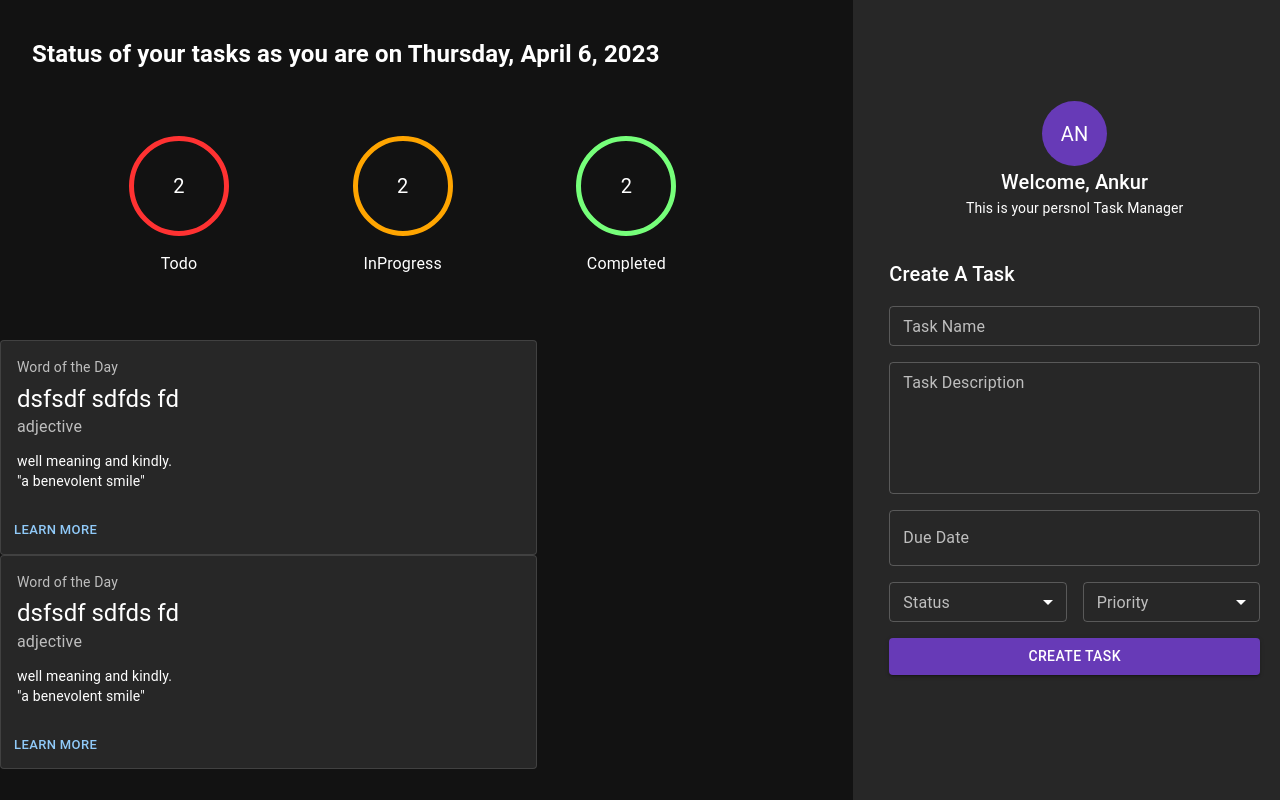
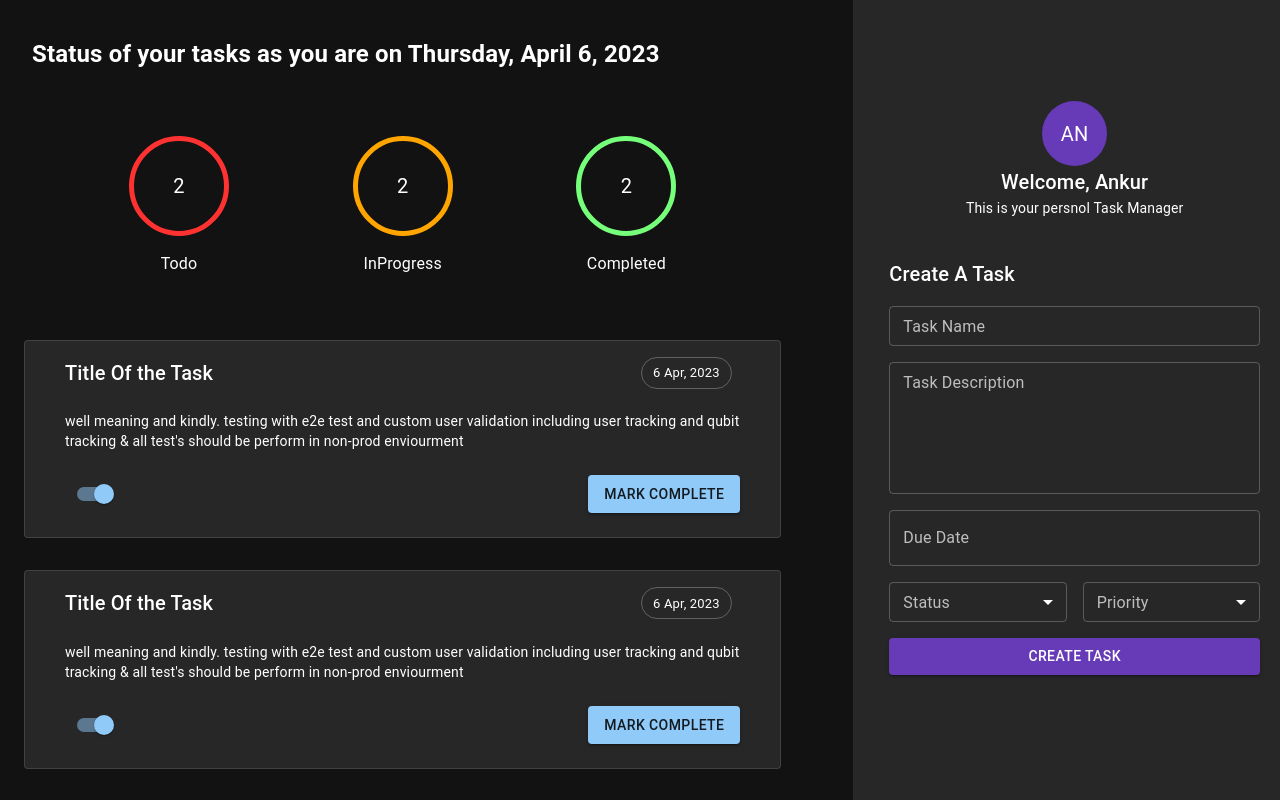
Before and after one commit to devankur03/task-app, a React (Vite) app: page / in a window 1280 px wide. Built offline with nearby package versions, Linux system fonts and the light colour scheme.

Commit message:
TA02 Updated task area changes.

```diff
--- a/src/components/taskArea/TaskArea.tsx
+++ b/src/components/taskArea/TaskArea.tsx
@@ -1,6 +1,7 @@
 import { FC, ReactElement } from 'react';
 import { Box, Grid, Typography } from '@mui/material';
 import { customTheme } from '../../theme/customTheme';
+import Container from '@mui/material/Container';
 import dayjs from 'dayjs';
 import TaskCounter from './task-counter/taskCounter';
 import TaskDetails from './task-details/taskDetails';
@@ -38,18 +39,18 @@ const TaskArea: FC = (): ReactElement => {
                     <TaskCounter status={Status.completed} count={2} />
                 </Grid>
             </Grid>
-            <Grid
-                item
-                display={'flex'}
-                flexDirection="column"
-                md={8}
-                xs={10}
-                alignItems="center"
-                justifyContent={"space-between"}
-            >
 
-                <TaskDetails /> <TaskDetails />
-            </Grid>
+            <Container maxWidth="md">
+                <Box
+                    display={'flex'}
+                    flexDirection="column"
+                    alignItems={'center'}
+                    sx={{ gridGap: '2rem' }}
+                >
+                    <TaskDetails />
+                    <TaskDetails />
+                </Box>
+            </Container>
         </Grid>
     );
 };
--- a/src/components/taskArea/task-details/taskDetails.tsx
+++ b/src/components/taskArea/task-details/taskDetails.tsx
@@ -1,35 +1,57 @@
-import { FC, ReactElement } from "react";
+import { FC, ReactElement } from 'react';
 import Box from '@mui/material/Box';
 import Card from '@mui/material/Card';
 import CardActions from '@mui/material/CardActions';
 import CardContent from '@mui/material/CardContent';
 import Button from '@mui/material/Button';
 import Typography from '@mui/material/Typography';
+import Grid from '@mui/material/Grid';
+import Chip from '@mui/material/Chip';
+import Switch from '@mui/material/Switch';
+import Container from '@mui/material/Container';
+import dayjs from 'dayjs';
 
-const TaskDetails : FC = () :ReactElement =>{
+const TaskDetails: FC = (): ReactElement => {
     return (
+        <Card variant="outlined" sx={{ width: '100%' }}>
+            <CardContent>
+                <Container maxWidth="lg">
+                    <Grid container spacing={2}>
+                        <Grid item xs={6} md={10}>
+                            <Typography variant="h6" component="div">
+                                Title Of the Task
+                            </Typography>
+                        </Grid>
+                        <Grid item xs={6} md={2}>
+                            <Chip
+                                label={`${dayjs(new Date()).format(
+                                    'D MMM, YYYY',
+                                )}`}
+                                variant="outlined"
+                            />
+                        </Grid>
+                    </Grid>
 
-      <Card variant="outlined" sx={{ width:"100%"}}>
-        <CardContent>
-          <Typography sx={{ fontSize: 14 }} color="text.secondary" gutterBottom>
-            Word of the Day
-          </Typography>
-          <Typography variant="h5" component="div">
-          dsfsdf sdfds fd
-          </Typography>
-          <Typography sx={{ mb: 1.5 }} color="text.secondary">
-            adjective
-          </Typography>
-          <Typography variant="body2">
-            well meaning and kindly.
-            <br />
-            {'"a benevolent smile"'}
-          </Typography>
-        </CardContent>
-        <CardActions>
-          <Button size="small">Learn More</Button>
-        </CardActions>
-      </Card>)
-}
+                    <Typography sx={{ mt: 2.8 }} variant="body2">
+                        well meaning and kindly. testing with e2e test and
+                        custom user validation including user tracking and qubit
+                        tracking & all test's should be perform in non-prod
+                        enviourment
+                    </Typography>
 
-export  default TaskDetails;
+                    <Box display={'flex'} justifyContent="space-between" mt={3}>
+                        <Switch
+                            {...{ inputProps: { 'aria-label': 'Switch demo' } }}
+                            defaultChecked
+                        />
+                        <Button variant="contained" size="medium">
+                            Mark Complete
+                        </Button>
+                    </Box>
+                </Container>
+            </CardContent>
+        </Card>
+    );
+};
+
+export default TaskDetails;
```
